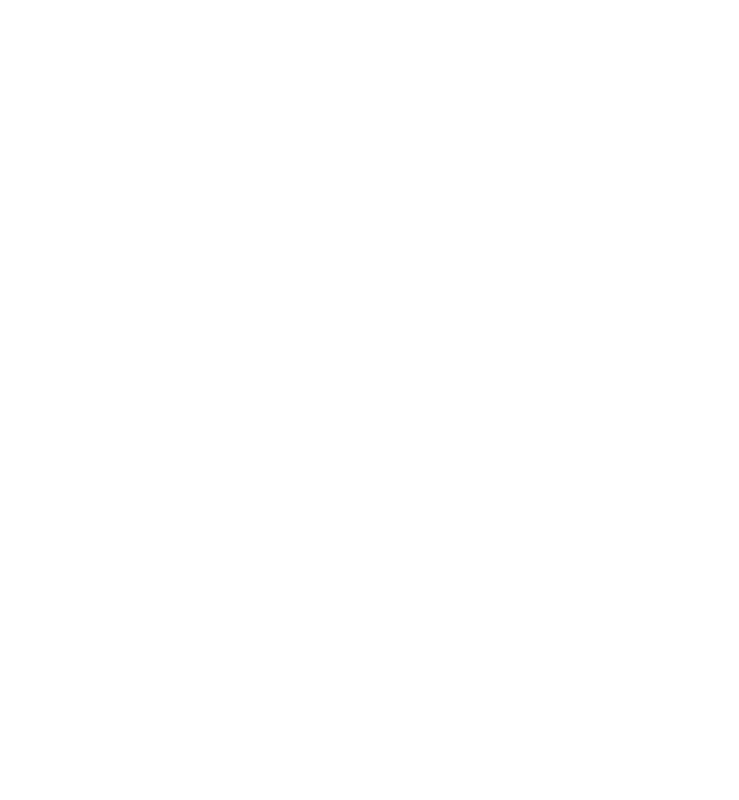
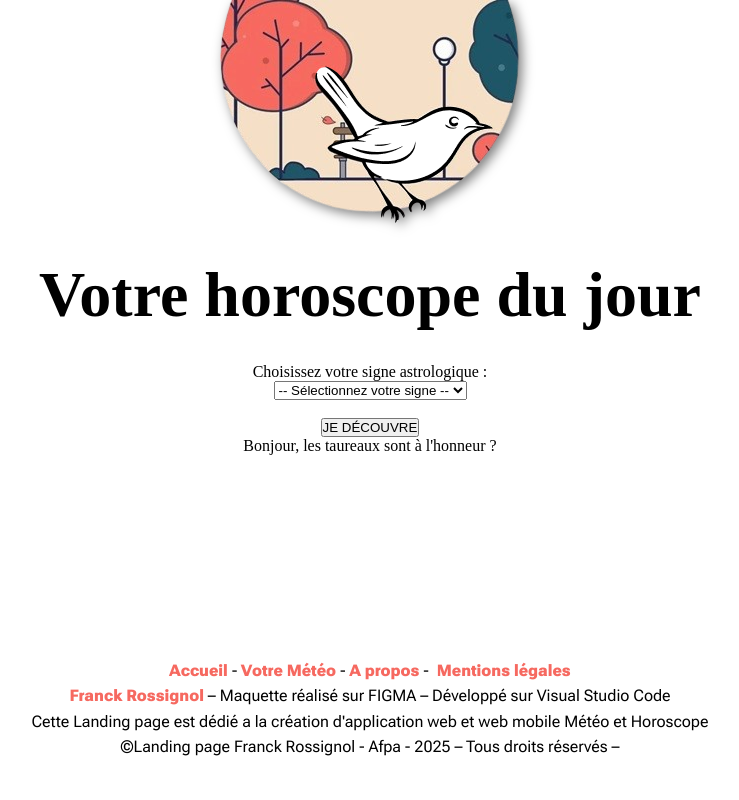
Before and after one commit to rossignol86/meteo-horoscope-du-jour, a plain HTML site: page assets/pages/horoscope.html in a window 1280 px wide. Shown: the whole page, without its empty margins (270-1009 px from the left). Drawn offline with Linux system fonts and the light colour scheme; a web font is replaced by a local one.

Commit message:
modification

```diff
--- /dev/null
+++ b/assets/css/stylehoroscope.css
@@ -0,0 +1,87 @@
+* {
+    margin: 0;
+    padding: 0;
+    box-sizing: border-box;
+}
+
+html, body {
+    height: 100%;
+}
+
+body {
+    font-family: "Old Standard TT", serif;
+    display: flex;
+    flex-direction: column;
+    min-height: 100vh;
+    width: 100%;
+    margin: 0 auto;
+    text-align: center;
+    background-color: #ffffff;
+    color: black;
+    transition: background-color 0.8s ease;
+}
+
+/* LOGO */
+.logo {
+    width: 100%;
+    max-width: 300px;
+    margin: 0 auto 20px;
+    display: flex;
+    justify-content: center;
+    align-items: center;
+}
+
+img.logo {
+    filter: drop-shadow(4px 4px 6px rgba(0, 0, 0, 0.5));
+}
+
+main {
+    flex: 1; /* <-- pour pousser le footer en bas */
+    display: flex;
+    flex-wrap: wrap;
+    justify-content: center;
+    margin: 0 auto;
+    width: 100%;
+    max-width: 1200px;
+    padding: 1em;
+}
+
+h1 {
+    font-size: 4rem;
+    line-height: 4.5rem;
+    font-family: "Amarante", serif;
+    margin: 0 auto 0.5em;
+    text-shadow: 4px 4px 2px rgba(255, 255, 255, 1);
+}
+
+h2 {
+    font-size: 3rem;
+    margin-bottom: 0.2em;
+}
+
+p {
+    font-size: 2rem;
+    line-height: 2.5rem;
+}
+
+
+
+
+/* FOOTER */
+.footer-content {
+    font-family: "Roboto Flex", sans-serif;
+    padding: 2.5rem 1rem;
+    text-align: center;
+    font-size: 1rem;
+    line-height: 1.6rem;
+}
+
+.footer-content a {
+    color: #F66960;
+    text-decoration: none;
+    font-weight: 900;
+}
+
+.footer-content a:hover {
+    text-decoration: underline;
+}
--- a/assets/pages/horoscope.html
+++ b/assets/pages/horoscope.html
@@ -0,0 +1,110 @@
+<!DOCTYPE html>
+<html lang="fr">
+<head>
+    <!-- Balises de base SEO -->
+    <meta charset="UTF-8">
+    <meta name="viewport" content="width=device-width, initial-scale=1.0">
+    <title>Page de votre horoscope du jour – Prévisions météo et astrologie gratuite</title>
+    <meta name="description" content="Consultez la météo locale en temps réel et découvrez votre horoscope du jour selon votre signe astrologique. Une application simple, rapide et responsive.">
+    <meta name="google-site-verification" content="r2jc3Crw5u_mIby6E9WVARLgohCPE_Mp8QmePdNw3JQ" />
+
+    <!-- Balises pour le référencement par thème -->
+    <meta name="keywords" content="météo, horoscope, météo du jour, horoscope quotidien, météo en ligne, astrologie, prévisions météo, application météo, application horoscope, signes astrologiques, météo gratuite, météo responsive, astrologie en ligne">
+
+    <meta name="author" content="Franck Rossignol">
+    <meta name="robots" content="index, follow">
+
+    <!-- Pour le partage sur les réseaux sociaux (Open Graph / Facebook / LinkedIn) -->
+    <meta property="og:title" content="Météo Horoscope du Jour – Météo & Horoscope en ligne">
+    <meta property="og:description" content="Découvrez chaque jour la météo locale et votre horoscope personnalisé selon votre signe astrologique.">
+    <meta property="og:image" content="https://rossignol-franck-meteo-horoscope.sidathsoeun.fr/assets/images/logorossignol.webp"> <!-- à personnaliser -->
+    <meta property="og:url" content="https://rossignol-franck-meteo-horoscope.sidathsoeun.fr">
+    <meta property="og:type" content="website">
+
+    <!-- Twitter Card -->
+    <meta name="twitter:card" content="summary_large_image">
+    <meta name="twitter:title" content="Météo Horoscope du Jour – Météo & Horoscope du jour">
+    <meta name="twitter:description" content="Application météo et horoscope quotidienne. Simple, rapide, responsive.">
+    <meta name="twitter:image" content="https://rossignol-franck-meteo-horoscope.sidathsoeun.fr/assets/images/logorossignol.webp"> <!-- idem -->
+
+    <!-- préconnects (tu les as déjà, on garde) -->
+    <link rel="preconnect" href="https://fonts.googleapis.com">
+    <link rel="preconnect" href="https://fonts.gstatic.com" crossorigin>
+
+    <!-- preload + onload = chargement non bloquant -->
+    <link rel="preload" as="style" href="https://fonts.googleapis.com/css2?family=Amarante&family=Roboto+Flex:opsz,wght@8..144,100..1000&display=swap">
+    <link href="https://fonts.googleapis.com/css2?family=Amarante&family=Roboto+Flex:opsz,wght@8..144,100..1000&display=swap" rel="stylesheet" media="print" onload="this.media='all'">
+    <noscript>
+    <link href="https://fonts.googleapis.com/css2?family=Amarante&family=Roboto+Flex:opsz,wght@8..144,100..1000&display=swap" rel="stylesheet">
+    </noscript>
+
+    <link rel="stylesheet" href="../css/stylehoroscope.css">
+    <link rel="icon" href="favicon.ico">
+
+</head>
+<body>
+
+    <header class="navbar">
+        <span>
+           <img class="logo" src="../images/logo.png" alt="Logo de Franck Rossignol représentant une illustration avec un oiseau sur une fenetre exterieure donnant sur un parc">
+       </span>
+    </header>
+
+    <main>
+        <section>
+
+            <h1>Votre horoscope du jour</h1>
+            <form id="horoscopeForm">
+                <label for="zodiaqueSelect">Choisissez votre signe astrologique :</label><br>
+                <select id="zodiaqueSelect" required>
+                    <option value="">-- Sélectionnez votre signe --</option>
+                    <option value="aries">Bélier</option>
+                    <option value="taurus">Taureau</option>
+                    <option value="gemini">Gémeaux</option>
+                    <option value="cancer">Cancer</option>
+                    <option value="leo">Lion</option>
+                    <option value="virgo">Vierge</option>
+                    <option value="libra">Balance</option>
+                    <option value="scorpio">Scorpion</option>
+                    <option value="sagittarius">Sagittaire</option>
+                    <option value="capricorn">Capricorne</option>
+                    <option value="aquarius">Verseau</option>
+                    <option value="pisces">Poissons</option>
+                </select>
+                <br><br>
+                <button type="submit">JE DÉCOUVRE</button>
+            </form>
+
+            <div id="horoscopeResult"> </div>
+
+            <div id="horosocope-du-jour">Bonjour, les taureaux  sont à l'honneur ?</div>
+
+        </section>
+    </main>
+
+
+
+    <!-- Footer -->
+    <footer class="footer-content">
+        <div>
+
+            <a href="../../index.html">Accueil</a> -
+            <a href="./meteo.html">Votre Météo</a> -
+            <a href="./apropos.html">A&nbsp;propos</a>&nbsp;-&nbsp;
+            <a href="./mentionslegales.html">Mentions légales</a> <br>
+
+            <a href="https://rossignolfranck.alwaysdata.net/portfolio/" target="_blank">Franck Rossignol</a> – Maquette réalisé sur FIGMA – Développé sur Visual Studio Code <br>
+            Cette Landing page est dédié a la création d'application web et web mobile Météo et Horoscope<br>
+            &copy;Landing page Franck Rossignol - Afpa - 2025 – Tous droits réservés –
+
+        </span>
+        </div>
+    </footer>
+
+
+
+
+
+
+</body>
+</html>
```
Also changed, not shown: assets/pages/apropos.html (+3 -3 lines), assets/pages/mentionslegales.html (+3 -3 lines), assets/pages/meteo.html (+5 -4 lines), assets/js/apphoroscope.js (added), 1 other file.
